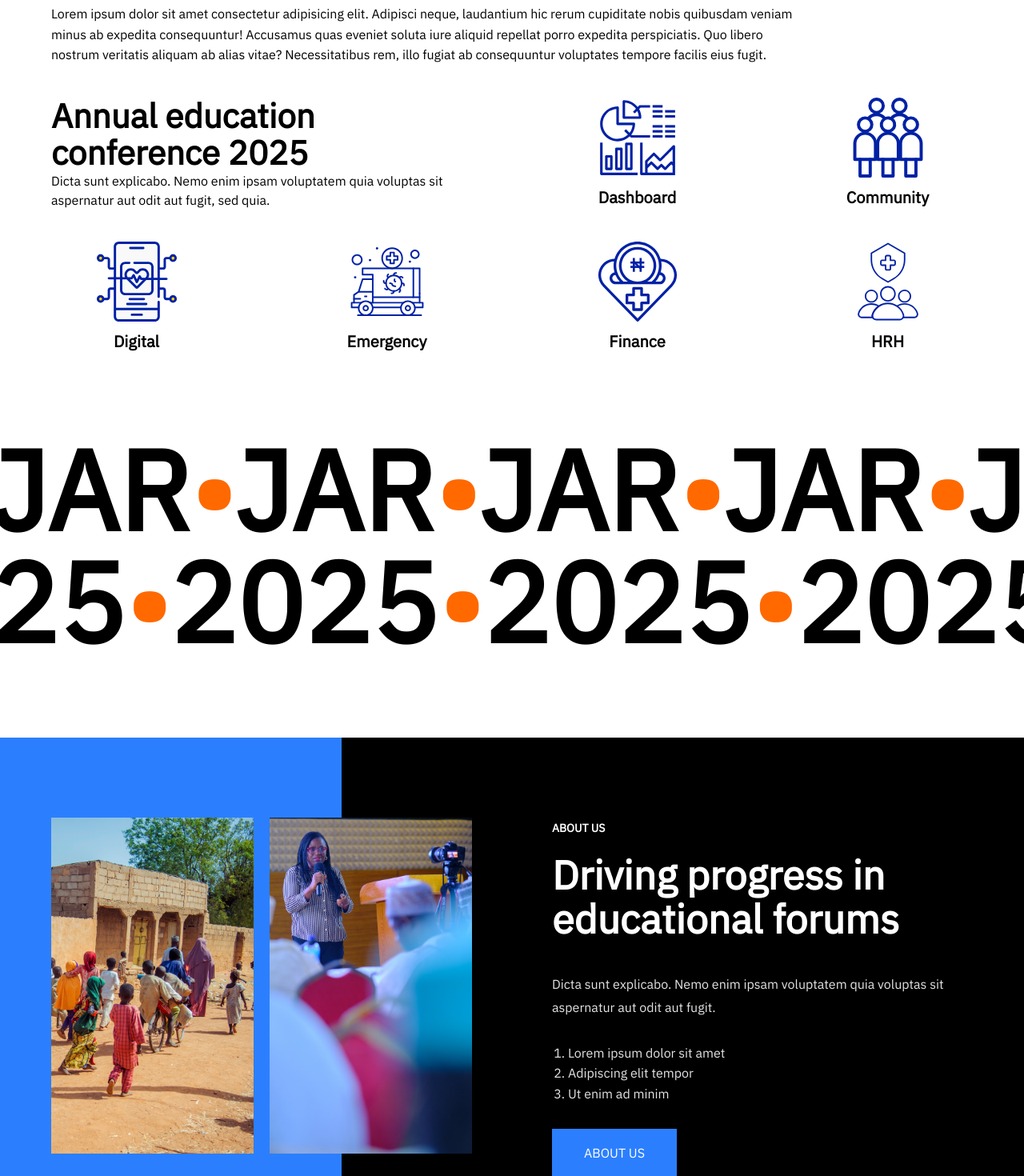
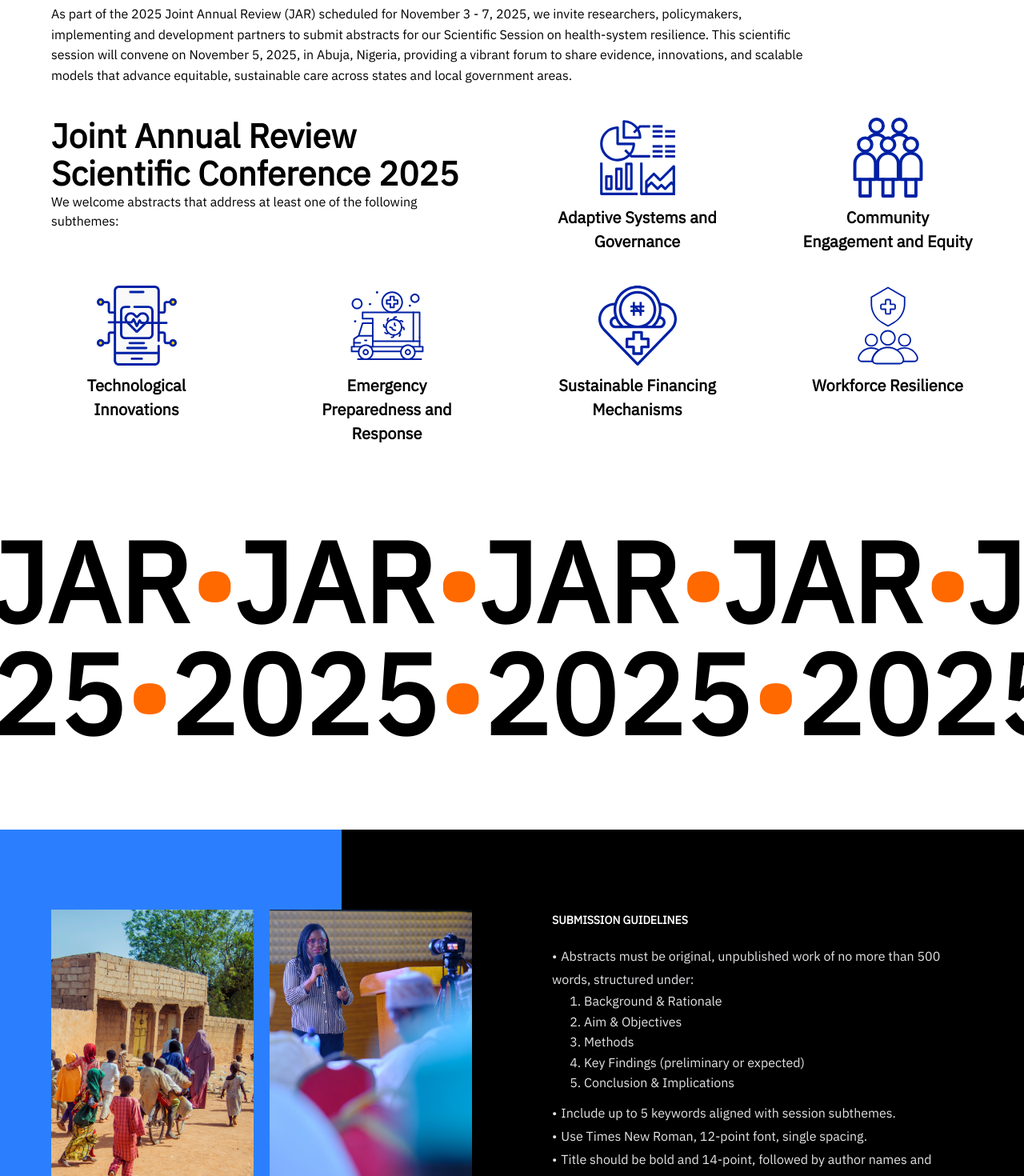
Before and after one commit to areel007/jar, a Next.js app: page /scientific-session in a window 1280 px wide. Shown: the part 840-2310 px from the top of the page at 80% size. Built offline with nearby package versions, Linux system fonts and the light colour scheme.

Commit message:
change the text on the page from "lorem ipsum" to proper text

```diff
--- a/app/(pages)/scientific-session/page.tsx
+++ b/app/(pages)/scientific-session/page.tsx
@@ -14,48 +14,56 @@ export default function ScientificSession() {
             {/*  */}
             <section className="w-full py-[40px] md:py-[100px]">
                 <div className="w-[90%] max-w-[1290px] mx-auto">
-                    <ModuleTitle title="lorem ipsum" className="text-black font-[700] text-[20px] md:text-[30px] mb-[20px]" />
-                    <p className="text-[14px] md:text-[16px] leading-[1.6] max-w-[950px]">Lorem ipsum dolor sit amet consectetur adipisicing elit. Adipisci neque, laudantium hic rerum cupiditate nobis quibusdam veniam minus ab expedita consequuntur! Accusamus quas eveniet soluta iure aliquid repellat porro expedita perspiciatis. Quo libero nostrum veritatis aliquam ab alias vitae? Necessitatibus rem, illo fugiat ab consequuntur voluptates tempore facilis eius fugit.</p>
+                    <ModuleTitle title="focus areas" className="text-black font-[700] text-[20px] md:text-[30px] mb-[20px]" />
+                    <p className="text-[14px] md:text-[16px] leading-[1.6] max-w-[950px]">
+                        As part of the 2025 Joint Annual Review (JAR) scheduled for November 3 - 7, 2025, we invite researchers, policymakers, implementing and development partners to submit abstracts for our Scientific Session on health‐system resilience. This scientific session will convene on November 5, 2025, in Abuja, Nigeria, providing a vibrant forum to share evidence, innovations, and scalable models that advance equitable, sustainable care across states and local government areas.
+                    </p>
 
                     <div className="mt-[40px] grid grid-cols-1 gap-[20px] md:gap-[40px]">
                         <div className="grid grid-cols-1 md:grid-cols-2 gap-[20px] md:gap-[100px]">
                             <div className="">
-                                <h2 className="text-[24px] md:text-[42px] font-[700] leading-[1.1]">Annual education conference 2025</h2>
-                                <p>Dicta sunt explicabo. Nemo enim ipsam voluptatem quia voluptas sit aspernatur aut odit aut fugit, sed quia.</p>
+                                <h2 className="text-[24px] md:text-[42px] font-[700] leading-[1.1]">
+                                    Joint Annual Review
+                                    Scientific Conference
+                                    2025
+                                </h2>
+                                <p>
+                                    We welcome abstracts that address at least one of the following subthemes:
+                                </p>
                             </div>
 
                             <div className="grid grid-cols-2 gap-[20px] md:gap-[100px]">
                                 <div className="flex flex-col items-center gap-[10px]">
-                                    <img src="/icons/DASHBOARD.svg" alt="jar" className="w-[100px]" />
-                                    <span className="block font-[600] text-[16px] md:text-[20px]">Dashboard</span>
+                                    <img src="/icons/DASHBOARD.svg" alt="jar" className="w-[70px] md:w-[100px]" />
+                                    <span className="block font-[600] text-[16px] md:text-[20px] text-center">Adaptive Systems and Governance</span>
                                 </div>
 
                                 <div className="flex flex-col items-center gap-[10px]">
-                                    <img src="/icons/COMMUNITY.svg" alt="jar" className="w-[100px]" />
-                                    <span className="block font-[600] text-[16px] md:text-[20px]">Community</span>
+                                    <img src="/icons/COMMUNITY.svg" alt="jar" className="w-[70px] md:w-[100px]" />
+                                    <span className="block font-[600] text-[16px] md:text-[20px] text-center">Community Engagement and Equity</span>
                                 </div>
                             </div>
                         </div>
 
                         <div className="grid grid-cols-2 md:grid-cols-4 gap-[20px] md:gap-[100px]">
                             <div className="flex flex-col items-center gap-[10px]">
-                                <img src="/icons/DIGITAL.svg" alt="jar" className="w-[100px]" />
-                                <span className="block font-[600] text-[16px] md:text-[20px] text-center">Digital</span>
+                                <img src="/icons/DIGITAL.svg" alt="jar" className="w-[70px] md:w-[100px]" />
+                                <span className="block font-[600] text-[16px] md:text-[20px] text-center">Technological Innovations</span>
                             </div>
 
                             <div className="flex flex-col items-center gap-[10px]">
-                                <img src="/icons/EMERGENCY.svg" alt="jar" className="w-[100px]" />
-                                <span className="block font-[600] text-[16px] md:text-[20px] text-center">Emergency</span>
+                                <img src="/icons/EMERGENCY.svg" alt="jar" className="w-[70px] md:w-[100px]" />
+                                <span className="block font-[600] text-[16px] md:text-[20px] text-center">Emergency Preparedness and Response</span>
                             </div>
 
                             <div className="flex flex-col items-center gap-[10px]">
-                                <img src="/icons/FINANCE.svg" alt="jar" className="w-[100px]" />
-                                <span className="block font-[600] text-[16px] md:text-[20px] text-center">Finance</span>
+                                <img src="/icons/FINANCE.svg" alt="jar" className="w-[70px] md:w-[100px]" />
+                                <span className="block font-[600] text-[16px] md:text-[20px] text-center">Sustainable Financing Mechanisms</span>
                             </div>
 
                             <div className="flex flex-col items-center gap-[10px]">
-                                <img src="/icons/HRH.svg" alt="jar" className="w-[100px]" />
-                                <span className="block font-[600] text-[16px] md:text-[20px] text-center">HRH</span>
+                                <img src="/icons/HRH.svg" alt="jar" className="w-[70px] md:w-[100px]" />
+                                <span className="block font-[600] text-[16px] md:text-[20px] text-center">Workforce Resilience</span>
                             </div>
                         </div>
                     </div>
@@ -78,17 +86,44 @@ export default function ScientificSession() {
                         <img src="/images/EXHIBITION.png" alt="jar" />
                     </div>
                     <div className="">
-                        <span className="text-white uppercase text-[14px] font-[700] mb-[20px] inline-block">About us</span>
-                        <h2 className="text-[30px] md:text-[50px] leading-[1.1] font-[700] mb-[40px] text-white">Driving progress in educational forums</h2>
-                        <p className="text-zinc-200 leading-[1.8]">Dicta sunt explicabo. Nemo enim ipsam voluptatem quia voluptas sit aspernatur aut odit aut fugit.</p>
+                        <span className="text-white uppercase text-[14px] font-[700] mb-[20px] inline-block">Submission Guidelines</span>
+                        {/* <h2 className="text-[30px] md:text-[50px] leading-[1.1] font-[700] mb-[40px] text-white">Driving progress in educational forums</h2> */}
+                        <p className="text-zinc-200 leading-[1.8]">
+                            <span className="mr-[5px]">&bull;</span>
+                            Abstracts must be original, unpublished work of no more than 500 words, structured under:
+                        </p>
 
-                        <ul className="text-zinc-200 my-[30px] list-decimal leading-[1.6] ml-[20px]">
-                            <li>Lorem ipsum dolor sit amet</li>
-                            <li>Adipiscing elit tempor</li>
-                            <li>Ut enim ad minim </li>
+                        <ul className="text-zinc-200 mb-[10px] list-decimal leading-[1.6] ml-[40px]">
+                            <li>Background & Rationale</li>
+                            <li>Aim & Objectives</li>
+                            <li>Methods </li>
+                            <li>Key Findings (preliminary or expected)</li>
+                            <li>Conclusion & Implications</li>
                         </ul>
 
-                        <Button text="about us" className="bg-blue-500 text-white uppercase" />
+                        <p className="text-zinc-200 leading-[1.8]">
+                            <span className="mr-[5px]">&bull;</span>
+                            Include up to 5 keywords aligned with session subthemes.
+                        </p>
+
+                        <p className="text-zinc-200 leading-[1.8]">
+                            <span className="mr-[5px]">&bull;</span>
+                            Use Times New Roman, 12-point font, single spacing.
+                        </p>
+
+                        <p className="text-zinc-200 leading-[1.8]">
+                            <span className="mr-[5px]">&bull;</span>
+                            Title should be bold and 14-point, followed by author names and affiliations.
+                        </p>
+
+                        <p className="text-zinc-200 leading-[1.8]">
+                            <span className="mr-[5px]">&bull;</span>
+                            Indicate preferred presentation format (Oral side event or Poster).
+                        </p>
+
+                        <div className="h-[40px]" aria-hidden></div>
+
+                        <Button text="Start" className="bg-blue-500 text-white uppercase" />
                     </div>
                 </div>
 
--- a/components/layouts/Header.tsx
+++ b/components/layouts/Header.tsx
@@ -6,6 +6,7 @@ import { Logo } from "../blocks/Logo";
 // import { NavLink } from "../blocks/Nav.Link";
 import { Button } from "../blocks/Button";
 import { Cancel, Hamburger, NineDots, Search } from "../blocks/icons";
+import { usePathname } from "next/navigation";
 // import Link from "next/link";
 
 export const Header = () => {
@@ -21,6 +22,9 @@ export const Header = () => {
     // console.log(step);
     // console.log(_submenu);
     // console.log(_setSubmenu);
+
+    // pathname
+    const pathname = usePathname();
 
 
 
@@ -61,7 +65,7 @@ export const Header = () => {
                         <nav className="hidden md:flex items-center gap-[20px] text-white">
                             <a href="/jar-report-2024.pdf" target="_blank" download className="relative before:absolute before:top-[110%] before:bg-white before:content-[''] before:h-[2px] before:w-0 hover:before:w-full before:transition-w before:duration-[.3s]">Download 2024 JAR Report</a>
 
-                            <a href="/scientific-session" className="relative before:absolute before:top-[110%] before:bg-white before:content-[''] before:h-[2px] before:w-0 hover:before:w-full before:transition-w before:duration-[.3s]">Scientific Session</a>
+                            <a href="/scientific-session" className={`relative before:absolute before:top-[110%] before:bg-white before:content-[''] before:h-[2px] before:w-0 hover:before:w-full before:transition-w before:duration-[.3s] ${pathname === "/scientific-session" && "before:w-full"}`}>Scientific Session</a>
                         </nav>
 
                     </div>
```
